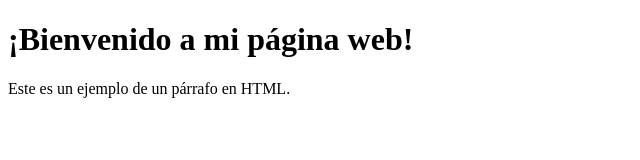
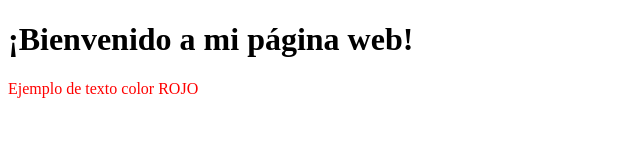
Before and after one commit to PACHARANBOY/web, a plain HTML site: page index.html in a window 1280 px wide. Shown: the whole page, without its empty margins (0-640 px from the left). Drawn offline with Linux system fonts and the light colour scheme.

Commit message:
Update index.html

```diff
--- a/index.html
+++ b/index.html
@@ -5,6 +5,6 @@
 </head>
 <body>
    <h1>¡Bienvenido a mi página web!</h1>
-   <p>Este es un ejemplo de un párrafo en HTML.</p>
+   <p style="color:#FF0000";>Ejemplo de texto color ROJO</p>
 </body>
 </html>
```
